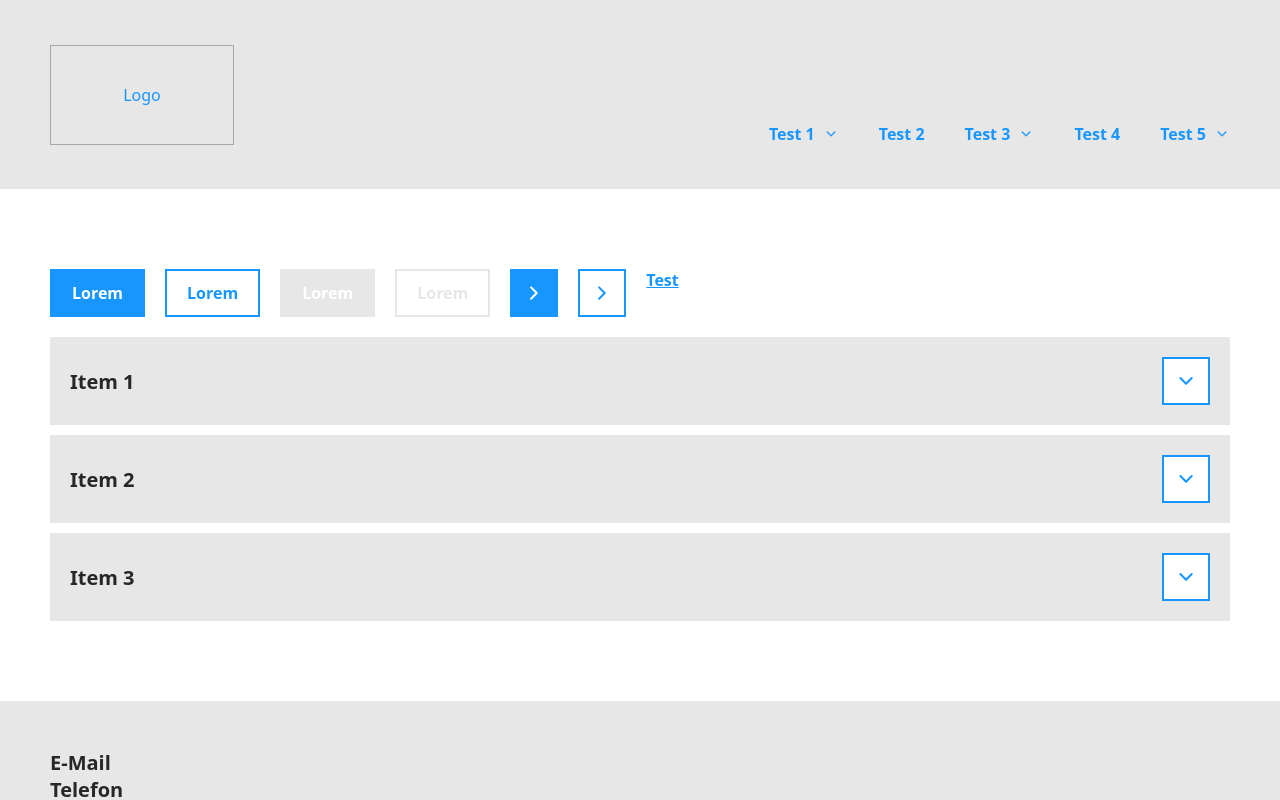
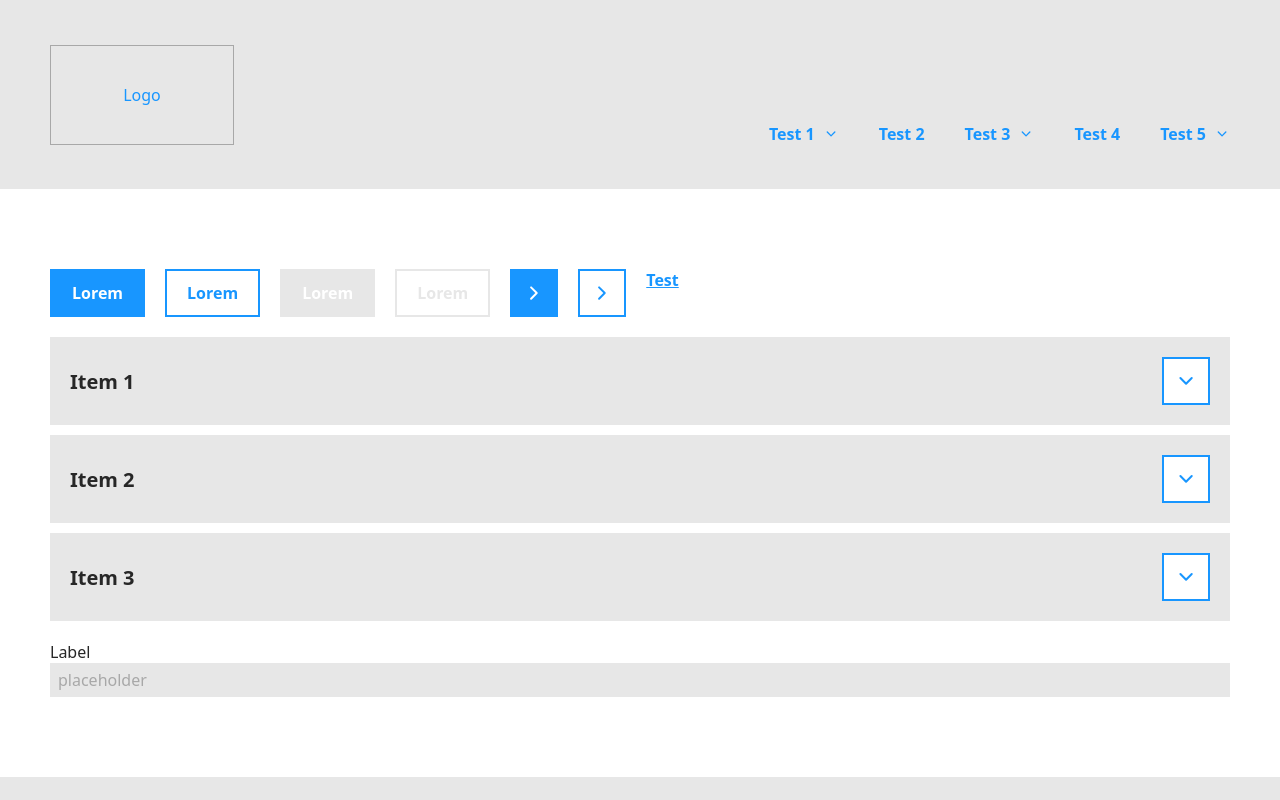
Before and after one commit to Chrissle28/wireframe-template, a Vue app: page / in a window 1280 px wide. Shown: the top 800 px of the page. Built offline with nearby package versions, Linux system fonts and the light colour scheme.

Commit message:
add input component

```diff
--- a/src/App.vue
+++ b/src/App.vue
@@ -33,15 +33,20 @@
             <Link href="/test"> Test </Link>
             <!--<Map :zoom="4" :lat="10" :lng="52" />-->
             <Accordion :content="content" />
+            <Input v-model="test" label="Label" placeholder="placeholder" />
+            {{ test }}
         </div>
     </main>
     <Footer />
 </template>
 
 <script setup lang="ts">
-import { Button, Accordion, Link } from './components/Ui';
+import { ref } from 'vue';
+import { Button, Accordion, Link, Input } from './components/Ui';
 import Header from './components/Header/Header.vue';
 import Footer from './components/Footer/Footer.vue';
+
+const test = ref('');
 
 const content = [
     {
--- /dev/null
+++ b/src/components/Ui/Input.vue
@@ -0,0 +1,39 @@
+<template>
+    <label class="w-full">
+        <span class="inline-block">{{ label }}</span>
+        <div class="py-1.5 px-2 w-full bg-secondary-100">
+            <input
+                class="placeholder:text-secondary focus:outline-none bg-secondary-100"
+                :placeholder="placeholder"
+                v-bind="$attrs"
+                :value="modelValue"
+                type="text"
+                @input="$emit('update:modelValue', $event.target.value)"
+            />
+        </div>
+    </label>
+</template>
+
+<script lang="ts" setup>
+const props = defineProps({
+    label: {
+        type: String,
+        default: null,
+    },
+    hint: {
+        type: String,
+        default: null,
+    },
+    placeholder: {
+        type: String,
+        default: null,
+    },
+    disabled: {
+        type: Boolean,
+        default: false,
+    },
+    modelValue: {
+        type: String,
+    },
+});
+</script>
--- a/src/components/Ui/index.ts
+++ b/src/components/Ui/index.ts
@@ -1,3 +1,4 @@
 export { default as Button } from './Button.vue';
 export { default as Accordion } from './Accordion.vue';
 export { default as Link } from './Link.vue';
+export { default as Input } from './Input.vue';
```
